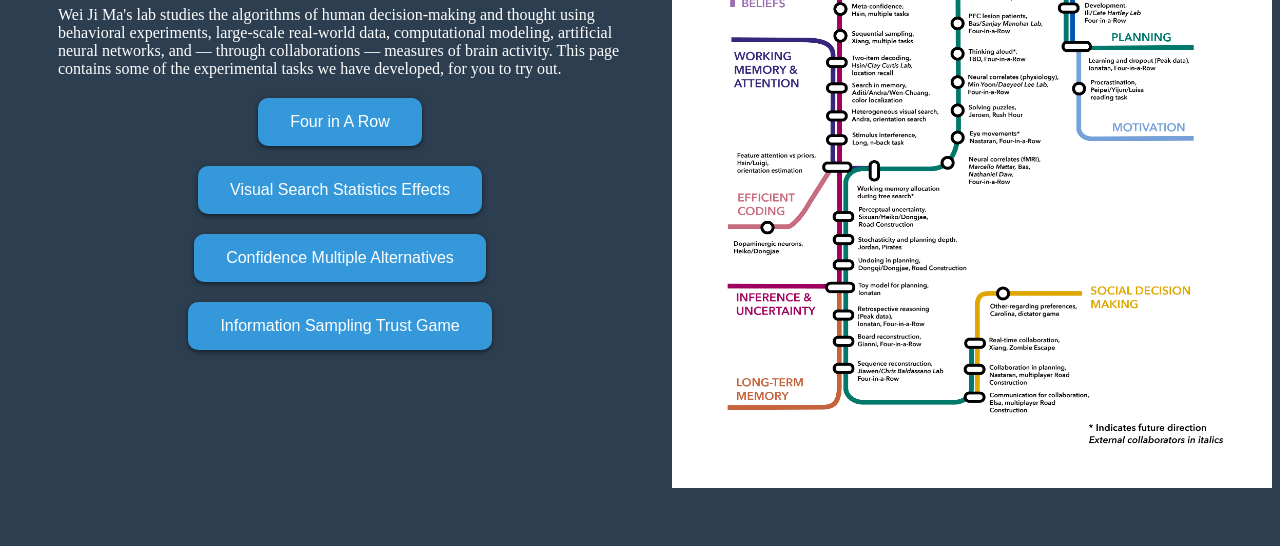
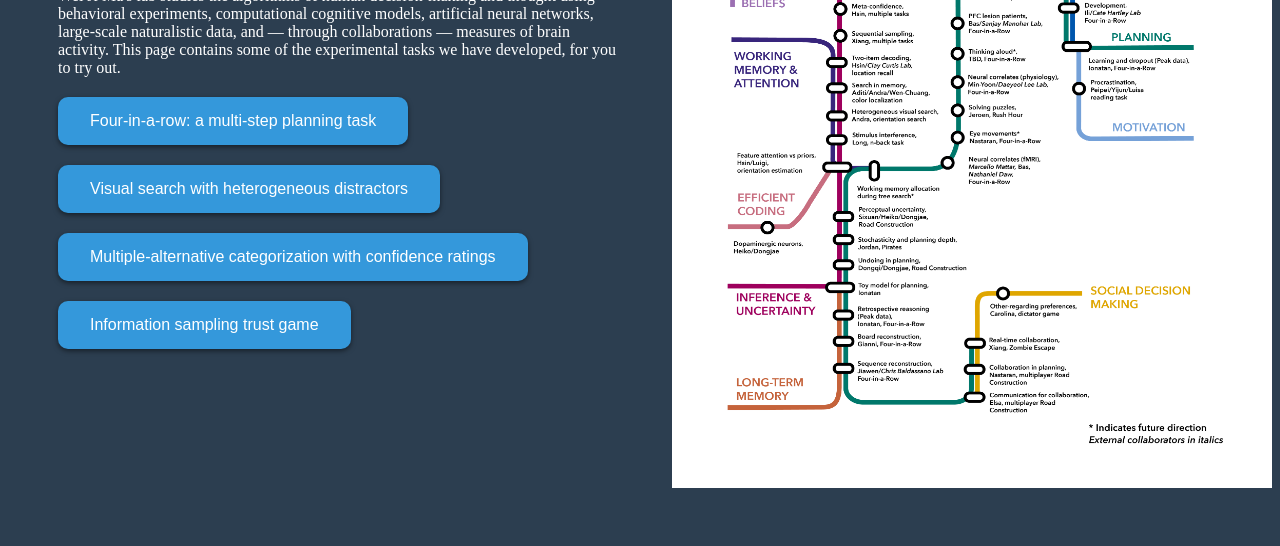
Before and after one commit to dongjaekim-hail/weijimalab.github.io, a plain HTML site: page index.html in a window 1280 px wide. Shown: the part 270-816 px from the top of the page. Drawn offline with Linux system fonts and the light colour scheme.

Commit message:
Update buttons name

```diff
--- a/index.html
+++ b/index.html
@@ -1,76 +1,6 @@
-
- <!-- <!DOCTYPE html>
- <html lang="en">
- <head>
-     <meta charset="UTF-8">
-     <title>Welcome to Wei Ji Ma Lab</title>
-     <link rel="stylesheet" href="styles.css">
-     <style>
-         body {
-             background-color: #2c3e50;
-         }
-
-         .container {
-             display: flex;
-             flex-direction: column;
-             align-items: center;
-             justify-content: center;
-             height: 100vh;
-             color: white;
-         }
-
-         .button {
-            background-color: #3498db;
-            border: none;
-            color: white;
-            padding: 15px 32px;
-            text-align: center;
-            text-decoration: none;
-            display: inline-block;
-            font-size: 16px;
-            margin-top: 20px;
-            cursor: pointer;
-            border-radius: 10px;
-            box-shadow: 0px 2px 5px rgba(0, 0, 0, 0.5);
-            transition: all 0.3s ease;
-        }
-         .button:hover {
-             background-color: #2980b9;
-         }
-         .lab-image {
-            width: 400px;
-            height: 500px;
-            margin-top: 1px;
-        }
-        .horizontal-center {
-            margin: 0;
-            position: absolute;
-            left:50%;
-            -ms-transform: translateY(-50%);
-            transform: translateY(-50%);
-            }
-     </style>
- </head>
- <body>
-     <div class="container">
-         <h1>Welcome to Wei Ji Ma Lab</h1>
-         <p>Our lab is dedicated to research in the field of computational cognitive science and computational neuroscience.</p>
-
-        <img src="./image/malabtransit.png" alt="Lab Image" class="lab-image">
 
 
-
-         <div class="description">
-              <p>Play the game we designed and explore the data.</p>
-              <div class="horizontal-center">
-             <button class="button" onclick="location.href='main.html'">Four in a row</button>
-            </div>
-         </div>
-     </div>
- </body>
- </html>
-  -->
-  <!DOCTYPE html>
+<!DOCTYPE html>
 <html lang="en">
 <head>
     <meta charset="UTF-8">
@@ -96,6 +26,11 @@
             margin-left: 50px;
         }
 
+        .button-container {
+            text-align: left;
+            margin-top: 20px;
+        }
+
         .button {
             background-color: #3498db;
             border: none;
@@ -108,7 +43,7 @@
             border-radius: 10px;
             box-shadow: 0px 2px 5px rgba(0, 0, 0, 0.5);
             transition: all 0.3s ease;
-            margin: 20px auto 0;
+            margin-bottom: 20px;
             display: block;
         }
 
@@ -126,13 +61,14 @@
     <div class="container">
         <div class="description">
             <h1>Wei Ji Ma Lab Interactive Task Arena</h1>
-            <p>Wei Ji Ma's lab studies the algorithms of human decision-making and thought using behavioral experiments, large-scale real-world data, computational modeling, artificial neural networks, and — through collaborations — measures of brain activity. This page contains some of the experimental tasks we have developed, for you to try out.</p>
+            <p>Wei Ji Ma's lab studies the algorithms of human decision-making and thought using behavioral experiments, computational cognitive models, artificial neural networks, large-scale naturalistic data, and — through collaborations — measures of brain activity. This page contains some of the experimental tasks we have developed, for you to try out.</p>
 
-            <button class="button" onclick="location.href='/four_in_a_row/read_paper.html'">Four in A Row</button>
-            <button class="button" onclick="location.href='https://sites.google.com/view/vis-search-stats-effects/home'">Visual Search Statistics Effects</button>
-            <button class="button" onclick="location.href='https://hsinhungli.github.io/confidence-multiple-alternatives/'">Confidence Multiple Alternatives</button>
-            <button class="button" onclick="location.href='https://ili-ma.github.io/ISTG_demo/'">Information Sampling Trust Game</button>
-
+            <div class="button-container">
+                <button class="button" onclick="location.href='/four_in_a_row/read_paper.html'">Four-in-a-row: a multi-step planning task</button>
+                <button class="button" onclick="location.href='https://sites.google.com/view/vis-search-stats-effects/home'">Visual search with heterogeneous distractors</button>
+                <button class="button" onclick="location.href='https://hsinhungli.github.io/confidence-multiple-alternatives/'">Multiple-alternative categorization with confidence ratings</button>
+                <button class="button" onclick="location.href='https://ili-ma.github.io/ISTG_demo/'">Information sampling trust game</button>
+            </div>
         </div>
         <img src="./four_in_a_row/media/image/malabtransit.png" alt="Lab Image" class="lab-image">
     </div>
```
Also changed, not shown: four_in_a_row/read_paper.html (+1 -1 lines), 5 other files.
